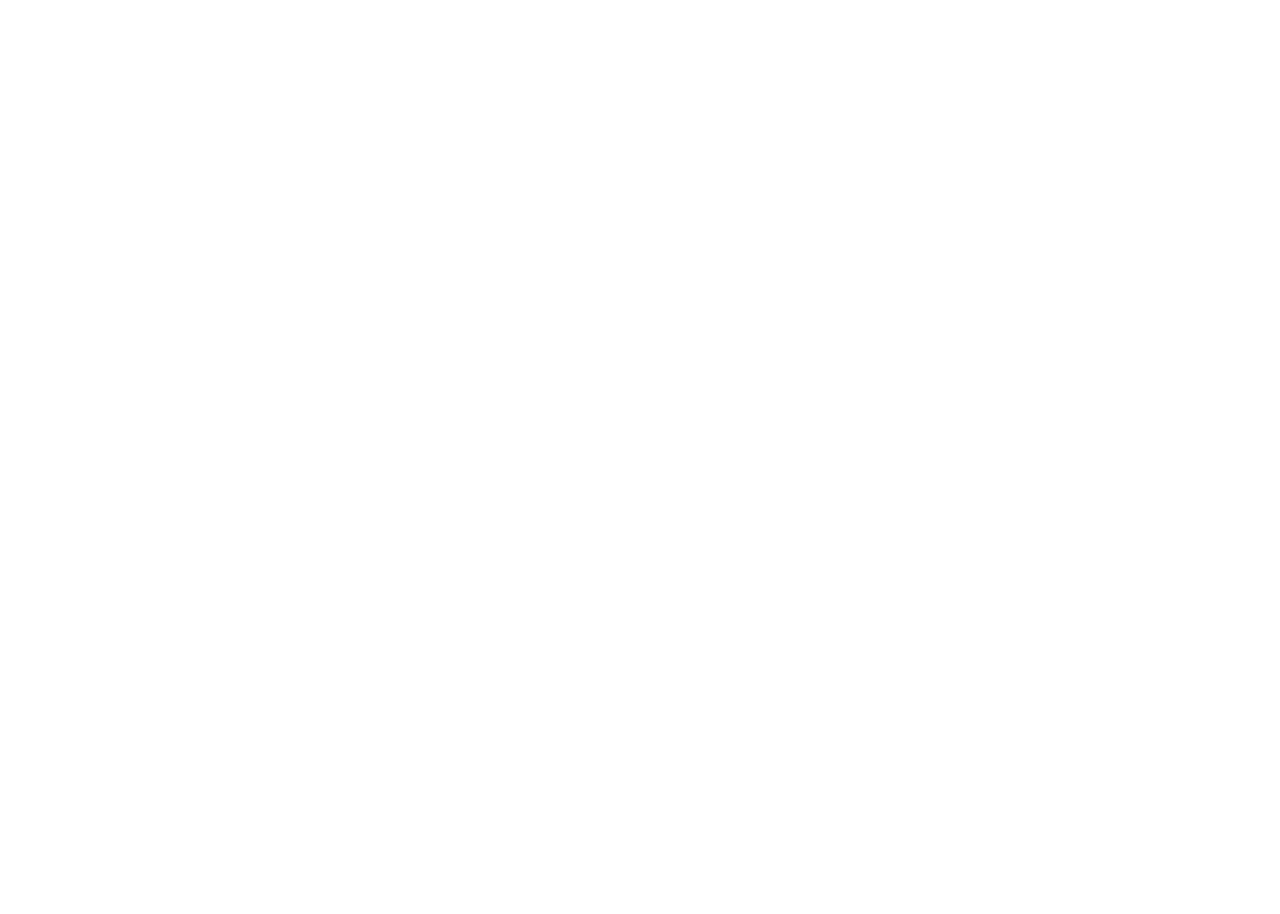
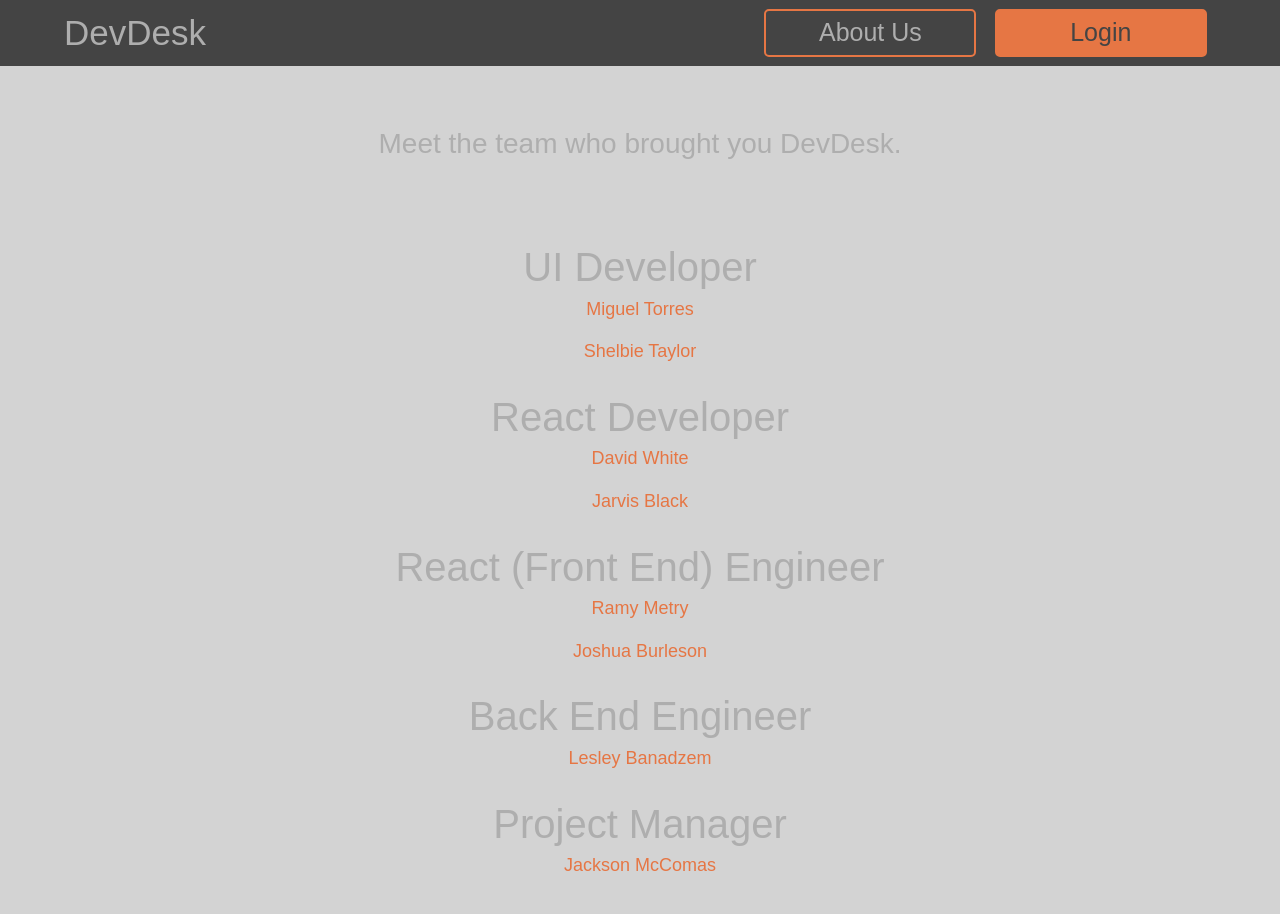
Before and after one commit to bw-devdesk-queue/UI, a plain HTML site: page about.html in a window 1280 px wide. Before the commit the page ends 800 px from the top, so only its background shows below. Drawn offline with Linux system fonts and the light colour scheme; a web font is replaced by a local one.

Commit message:
made html changes and css changes for less file

```diff
--- a/about.html
+++ b/about.html
@@ -0,0 +1,49 @@
+<!DOCTYPE html>
+<html lang="en">
+<head>
+    <meta charset="UTF-8">
+    <meta name="viewport" content="width=device-width, initial-scale=1.0">
+    <meta http-equiv="X-UA-Compatible" content="ie=edge">
+    <title>DevDesk</title>
+    <link rel="stylesheet" href="css/index.css">
+</head>
+<header>
+    <div class="navbar">
+    <h1><a href="index.html">DevDesk</a></h1>
+    <nav>
+        <a href="about.html">About Us</a>
+        <a id="login" href="#">Login</a>
+    </nav>
+</div>
+</header>
+<body>
+    <p>Meet the team who brought you DevDesk.</p>
+    <ul class="team">
+        <li>UI Developer
+            <ul>
+                <li>Miguel Torres</li>
+                <li>Shelbie Taylor</li>
+            </ul>
+        </li>
+        <li>React Developer</li>
+        <ul>
+            <li>David White</li>
+            <li>Jarvis Black</li>
+        </ul>
+
+        <li>React (Front End) Engineer</li>
+        <ul>
+            <li>Ramy Metry</li>
+            <li>Joshua Burleson</li>
+        </ul>
+        <li>Back End Engineer</li>
+        <ul>
+            <li>Lesley Banadzem</li>
+        </ul>
+        <li>Project Manager</li>
+        <ul>
+            <li>Jackson McComas</li>
+        </ul>
+    </ul>
+</body>
+</html>
--- a/less/about.less
+++ b/less/about.less
@@ -0,0 +1,18 @@
+* {
+    text-align: center;
+}
+p {
+    padding: 5%;
+}
+.team {
+    padding: 2%;
+    font-size: 4rem;
+    ul {
+        color: @orange;
+        padding-bottom: 2%;
+        li {
+            padding: 1%;
+            font-size: 1.8rem;
+        }
+    }
+}
--- a/less/global.less
+++ b/less/global.less
@@ -18,13 +18,15 @@
     // color: @main-font-color;
   }
 
-
   h1 {
     font-size: 3.2rem;
+
   }
 
-  h2 {
+
+  h2, p{
     font-size: 2.8rem;
+    padding: 2%;
   }
 
   h3 {
--- a/less/home-page.less
+++ b/less/home-page.less
@@ -1,3 +1,4 @@
 body {
-    background-color: lightgray;
+    background-color: @white;
+    color: @lightgray;
 }
--- a/less/navigation.less
+++ b/less/navigation.less
@@ -1,8 +1,8 @@
 header {
-    text-align: center;
+    background: @darkgray;
     padding: 0 5%;
-    border-bottom: 1px solid darkgrey;
-    color: slategray;
+
+
 
     .navbar {
 
@@ -13,10 +13,18 @@ header {
 
 
         h1 {
+
             display: flex;
             align-items: center;
             // width: 20%;
             font-size: 3.5rem;
+            text-decoration: none;
+
+            a {
+                color: @lightgray;
+                text-decoration: none;
+
+            }
         }
 
         nav {
@@ -25,7 +33,8 @@ header {
             width: 40%;
 
             #login {
-                background-color: orange;
+                background-color:@orange;
+                color: @darkgray;
             }
 
             a{
@@ -33,11 +42,11 @@ header {
             margin: 2%;
             padding: 2%;
             width: 100%;
-            border: 2px solid orange;
+            border: 2px solid @orange;
             border-radius: 5px;
             text-align: center;
             font-size: 2.5rem;
-            color: slategray;
+            color: @lightgray;
             }
        }
     }
--- a/less/variables.less
+++ b/less/variables.less
@@ -1,4 +1,13 @@
 //pointers
+//theme colors
+@orange: #E67644;
+@gray: #89868D;
+@darkgray: #444444;
+@white: #D3D3D3;
+@lightgray: #AEAEAE;
+
+
+
 
 
 
```
Also changed, not shown: index.html (+2 -2 lines), css/index.css.
